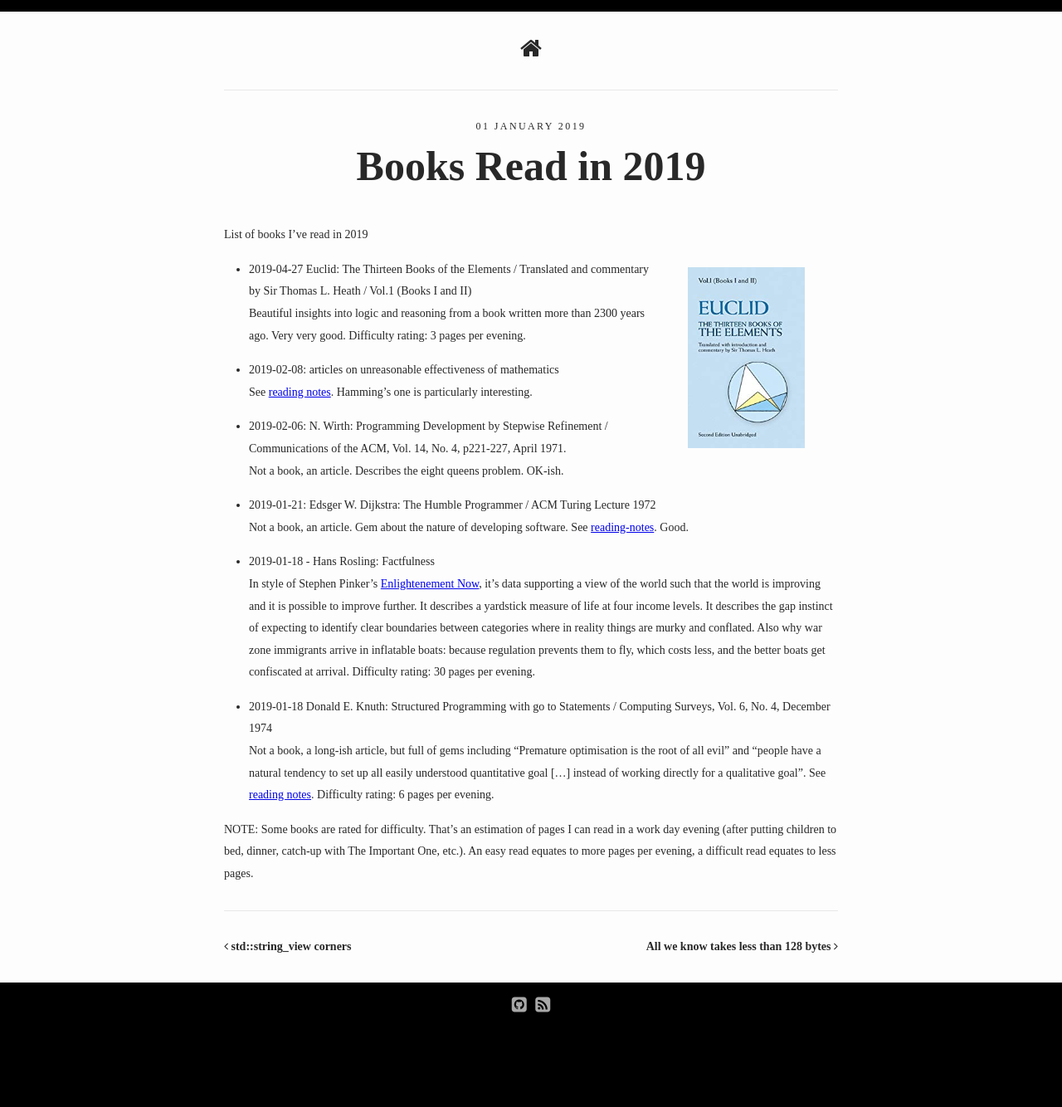
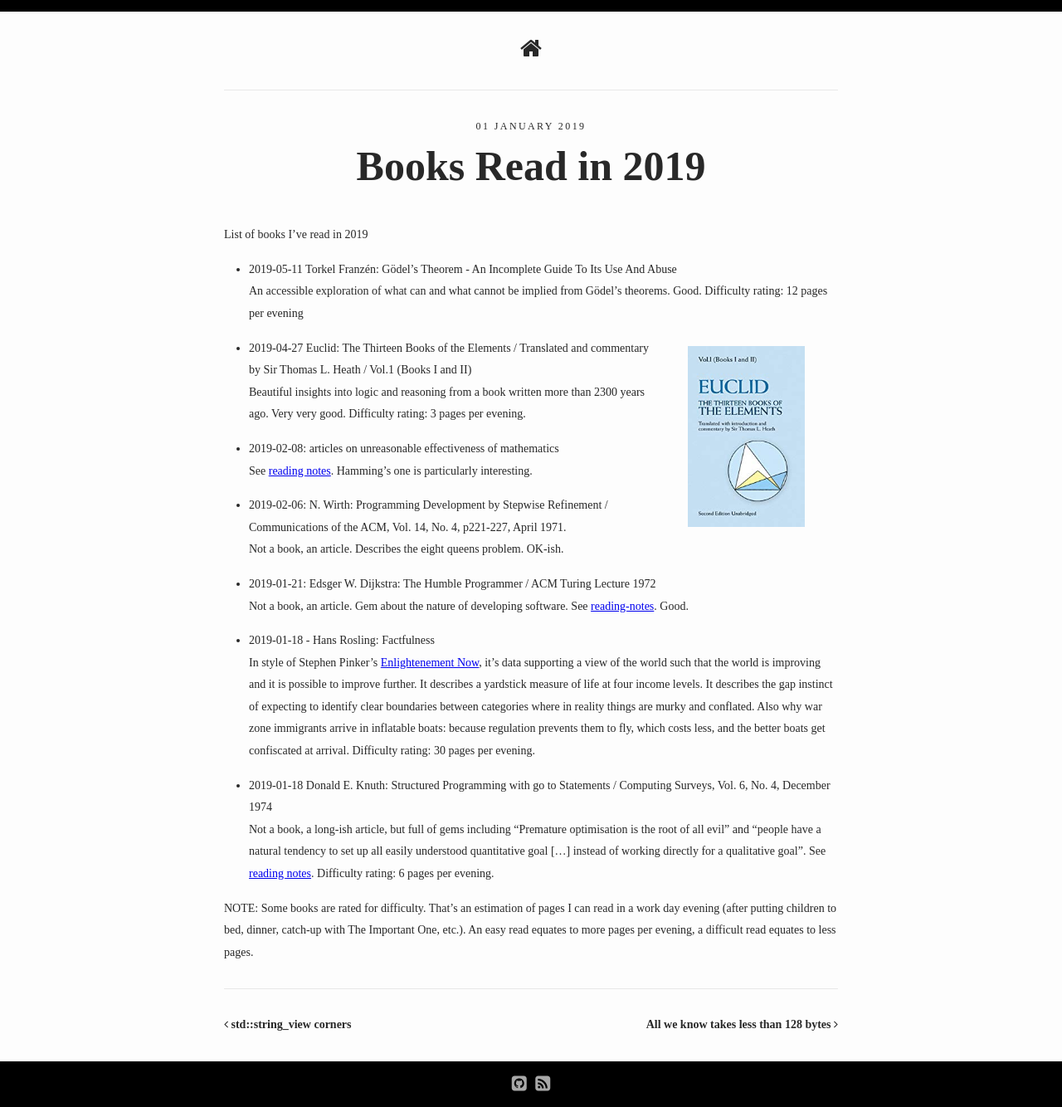
Before and after one commit to bajamircea/bajamircea.github.io, a Jekyll site: the page built from _posts/2019-01-01-read.markdown, in a window 1280 px wide. Shown: the whole page at 83% size. Built offline with Jekyll 4.4.1, drawn with Linux system fonts in a browser that asks for light colours; nearby versions of some CDN libraries; before the commit the page ends 1239 px from its top, so only the background shows below that.

Commit message:
Read Torkel

```diff
--- a/_posts/2019-01-01-read.markdown
+++ b/_posts/2019-01-01-read.markdown
@@ -5,6 +5,11 @@ categories: read book
 ---
 
 List of books I've read in 2019
+
+
+- 2019-05-11 Torkel Franzén: Gödel's Theorem - An Incomplete Guide To Its Use And Abuse
+: An accessible exploration of what can and what cannot be implied from
+Gödel's theorems. Good. Difficulty rating: 12 pages per evening
 
 <img
   align="right"
```
